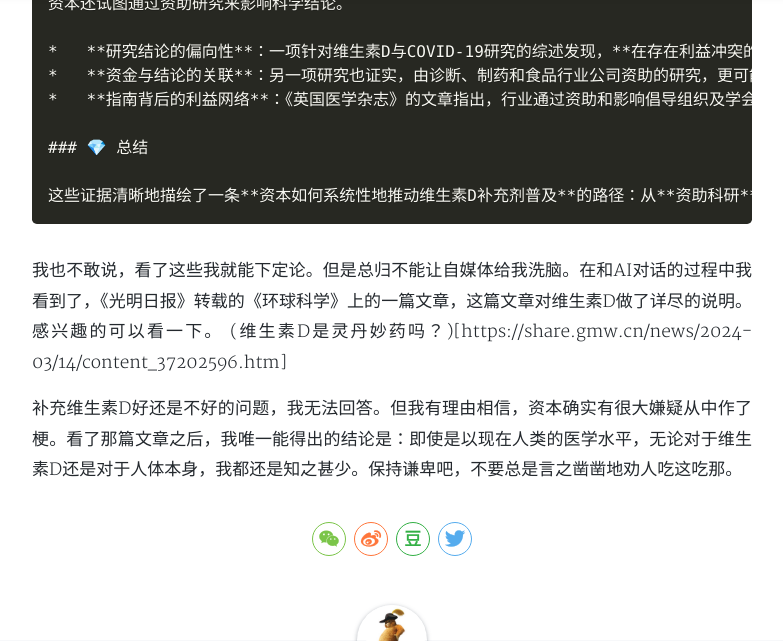
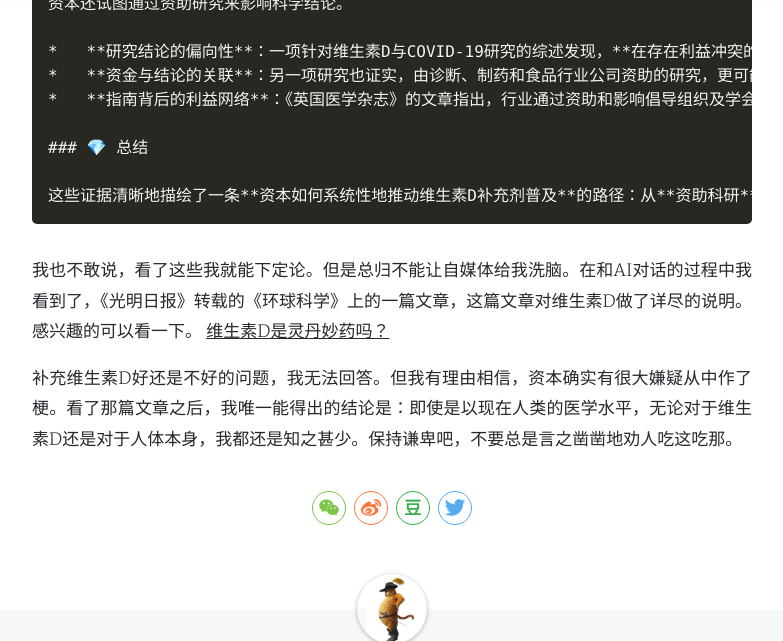
Before and after one commit to stardust1900/stardust1900.github.io, a Jekyll site: the page built from _posts/2026-07-06-Is-vitamin-D-supplementation-a-scheme-orchestrated-by-capital.md, in a window 1280 px wide and 900 px high, scrolled down 3197 px, cut to the strip 0-641 px from the top of the window. Shown: the whole strip, without its empty margins (248-1031 px from the left). Built offline with Jekyll 4.4.1, drawn with Linux system fonts in a browser that asks for light colours; nearby versions of some CDN libraries; comment, search, counter and statistics services are not loaded; a style sheet for code colours, icons or effects is not loaded; some of the changed text lies outside the part shown.

Commit message:
修改错别字

````diff
--- a/_posts/2026-07-06-Is-vitamin-D-supplementation-a-scheme-orchestrated-by-capital.md
+++ b/_posts/2026-07-06-Is-vitamin-D-supplementation-a-scheme-orchestrated-by-capital.md
@@ -122,6 +122,6 @@ tags: 维生素D 资本做局
 ```
 
 我也不敢说，看了这些我就能下定论。但是总归不能让自媒体给我洗脑。在和AI对话的过程中我看到了，《光明日报》转载的《环球科学》上的一篇文章，这篇文章对维生素D做了详尽的说明。感兴趣的可以看一下。
-(维生素D是灵丹妙药吗？)[https://share.gmw.cn/news/2024-03/14/content_37202596.htm]
+[维生素D是灵丹妙药吗？](https://share.gmw.cn/news/2024-03/14/content_37202596.htm)
 
 补充维生素D好还是不好的问题，我无法回答。但我有理由相信，资本确实有很大嫌疑从中作了梗。看了那篇文章之后，我唯一能得出的结论是：即使是以现在人类的医学水平，无论对于维生素D还是对于人体本身，我都还是知之甚少。保持谦卑吧，不要总是言之凿凿地劝人吃这吃那。
````
Also changed, not shown: other parts of _posts/2026-07-06-Is-vitamin-D-supplementation-a-scheme-orchestrated-by-capital.md (+2 -2 lines).
